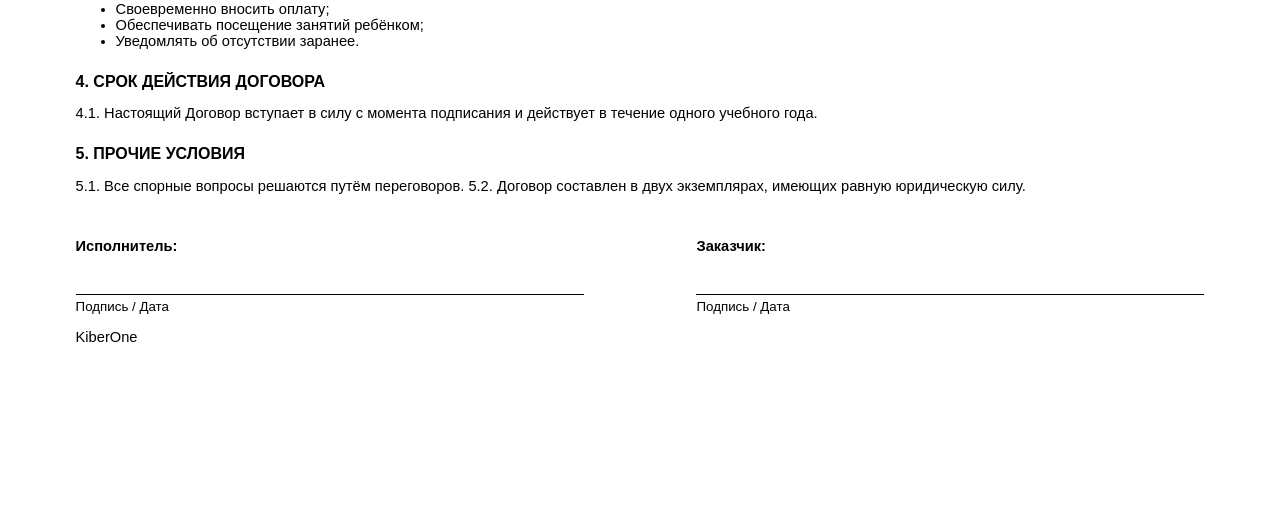
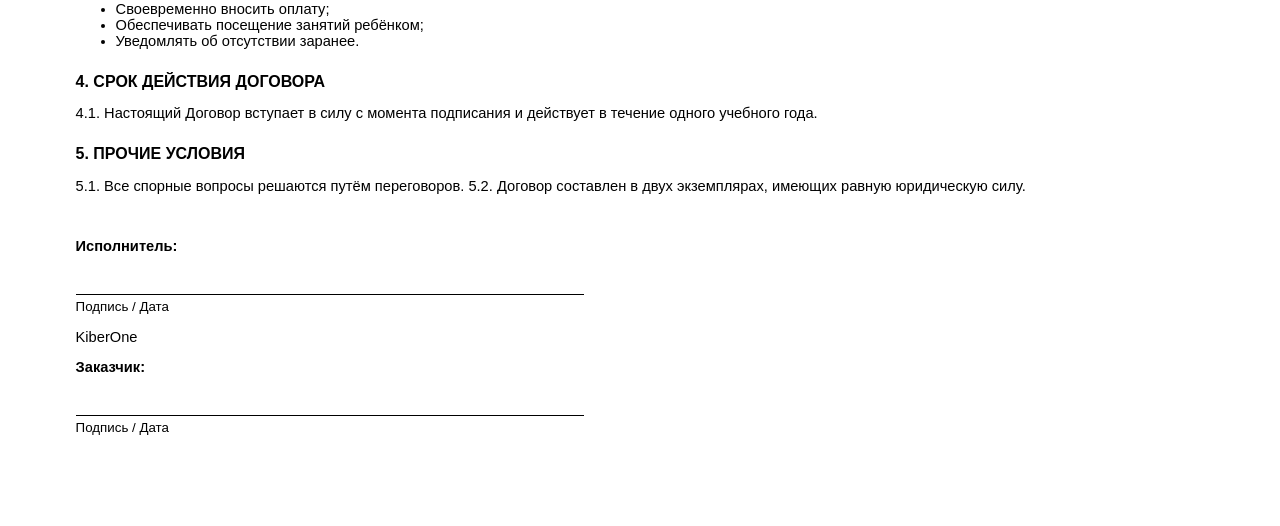
Before and after one commit to sulejmanovartur41-prog/k1crm, a Python web app: template backend/app/templates/contract.html in a window 1280 px wide. Shown: the part 715-1241 px from the top of the page. Before the commit the page ends 1057 px from the top, so only its background shows below. Run offline with Jinja, Linux system fonts and the light colour scheme; the template is opened without the code that fills it, so the values that code supplies are empty.

Commit message:
fix(pdf): upgrade WeasyPrint 62.3→68.1, remove flex from contract template
WeasyPrint 62.3 had an internal bug in pdf/stream.py where super().transform()
raised AttributeError on any HTML. Upgrading to 68.1 fixes PDF generation.
Also replaced display:flex in signatures block with inline-block for broader
renderer compatibility.

Co-Authored-By: Claude Sonnet 4.6 <noreply@anthropic.com>

```diff
--- a/backend/app/templates/contract.html
+++ b/backend/app/templates/contract.html
@@ -11,8 +11,9 @@
   table { width: 100%; border-collapse: collapse; margin: 1em 0; }
   td, th { border: 1px solid #000; padding: 4px 8px; }
   th { background: #f0f0f0; }
-  .signatures { margin-top: 3em; display: flex; justify-content: space-between; }
-  .sig-block { width: 45%; }
+  .signatures { margin-top: 3em; width: 100%; }
+  .sig-block { width: 45%; display: inline-block; vertical-align: top; }
+  .sig-block:first-child { margin-right: 10%; }
   .sig-line { border-top: 1px solid #000; margin-top: 3em; padding-top: 4px; font-size: 10pt; }
   @media print {
     body { margin: 2cm; }
--- a/backend/requirements.txt
+++ b/backend/requirements.txt
@@ -14,7 +14,7 @@ redis==5.0.4
 python-telegram-bot==20.8
 httpx>=0.25.0,<0.28.0
 jinja2==3.1.3
-weasyprint==62.3
+weasyprint==68.1
 aiofiles==23.2.1
 python-dotenv==1.0.1
 pytest==8.1.1
```
